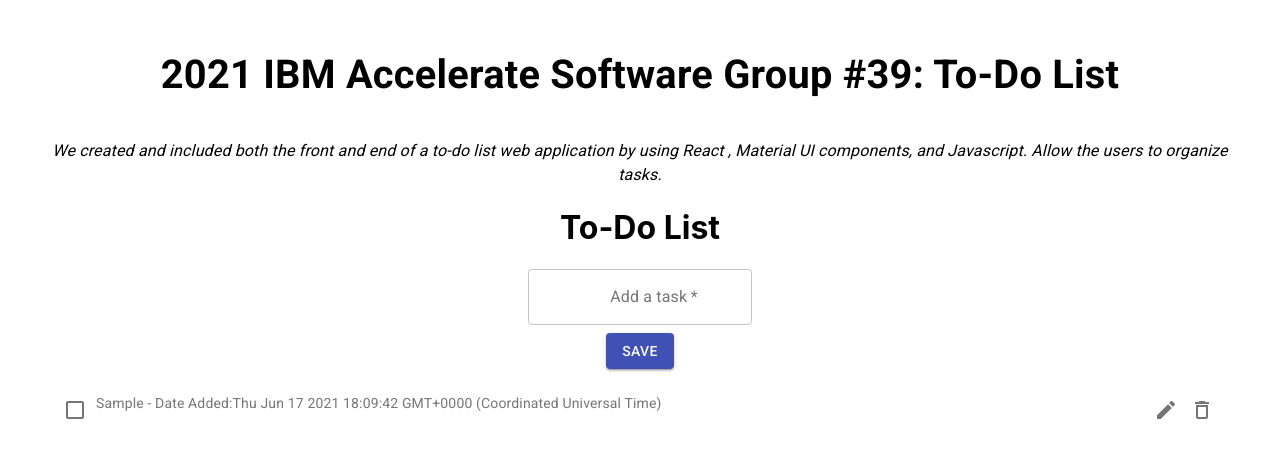
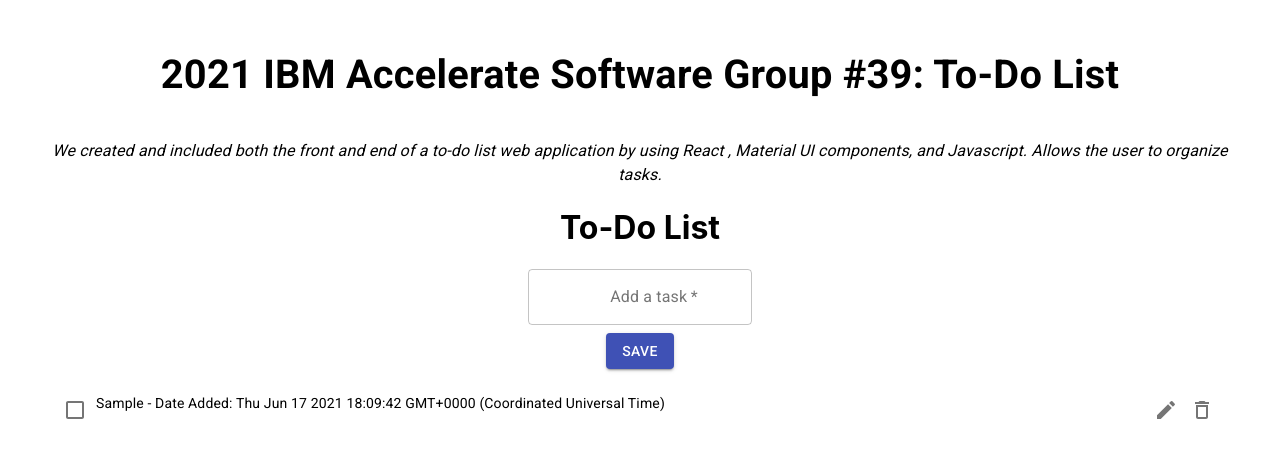
Before and after one commit to 2021-IBM-Accelerate-SW-Track/lab-1-team-39, a React (Create React App) app: page / in a window 1280 px wide. Both pictures are taken after typing "Sample" into the empty fields and a click on the button "SAVE". Shown: the top 458 px of the page. Built offline with nearby package versions, Linux system fonts and the light colour scheme.

Commit message:
styles2.0

```diff
--- a/src/App.js
+++ b/src/App.js
@@ -12,7 +12,6 @@
 
 import Checkbox from '@material-ui/core/Checkbox';
 
-import { AccessAlarm, ThreeDRotation } from '@material-ui/icons';
 import IconButton from '@material-ui/core/IconButton';
 import EditIcon from '@material-ui/icons/Edit';
 import CheckIcon from '@material-ui/icons/Check';
@@ -37,7 +36,11 @@
     maxWidth: '100%',
     backgroundColor: theme.palette.background.paper,
   },
+  ListItemText:{
+    fontSize:'30px',
+  }
 }));
+
 
 function App() {
   const classes = useStyles();
@@ -58,6 +61,7 @@
       text: todo,
       currentDateTime: Date().toLocaleString(),
       completed: false,
+      color: '#000',
     };
 
     //validation code
@@ -164,7 +168,7 @@
                     onChange={(e) => setEditingText(e.target.value)}
                   />
                 ) : (
-                  <ListItemText primary={todo.text +" - Date Added:"+ todo.currentDateTime} />
+                  <ListItemText style={{ fontSize: "0.95rem" }} style={{ color: '#000000' }}primary={todo.text +" - Date Added: "+ todo.currentDateTime } />
                 )}
               </ListItemIcon>
 
--- a/src/component/Header.js
+++ b/src/component/Header.js
@@ -20,7 +20,7 @@
       </Typography>
       <Typography variant="body1" gutterBottom>
       <i>We created and included both the front and end of a to-do list web application by using React
-      , Material UI components, and Javascript. Allow the users to organize tasks.</i>
+      , Material UI components, and Javascript. Allows the user to organize tasks.</i>
       </Typography>
 
     </div>
```
